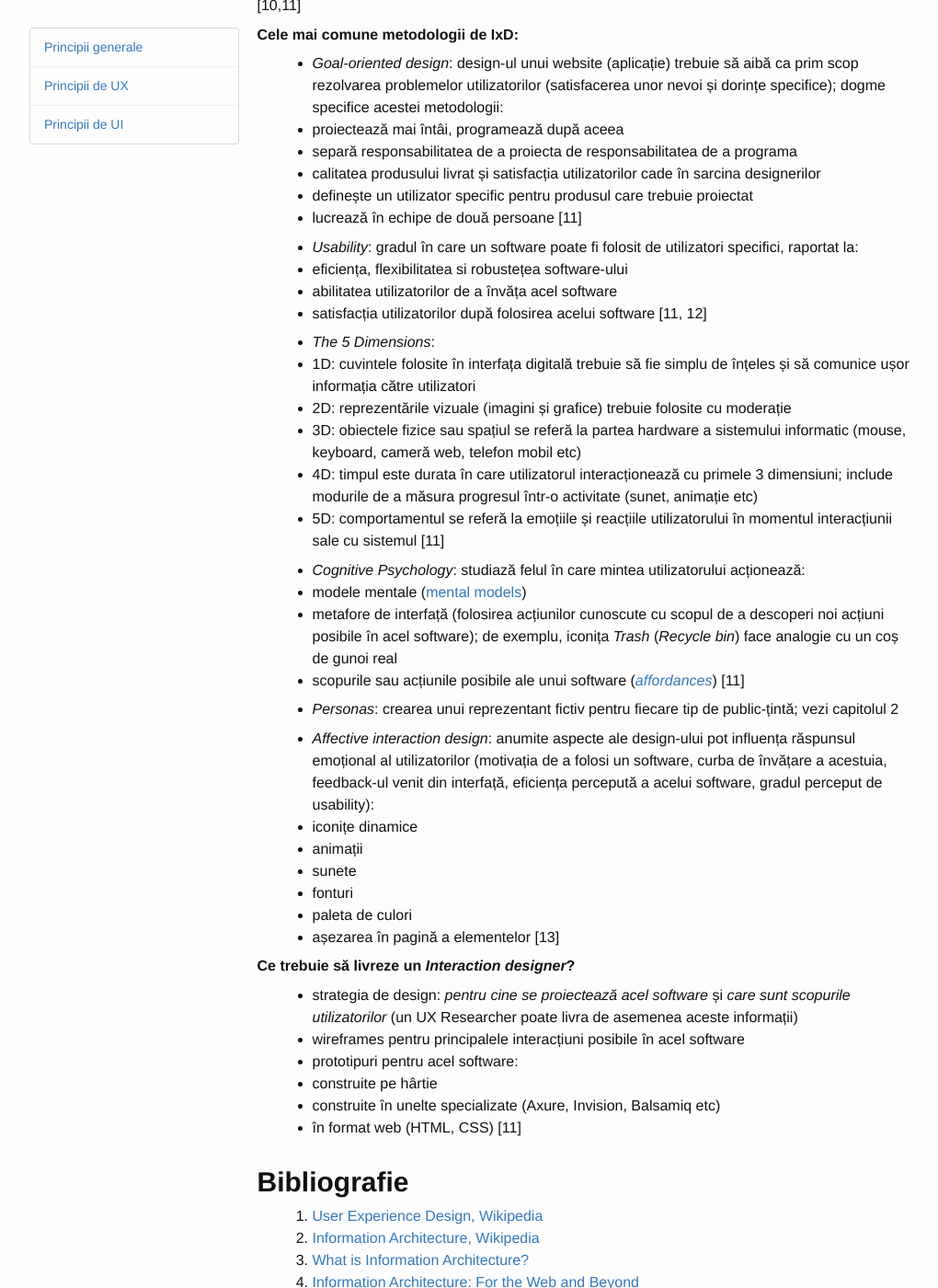
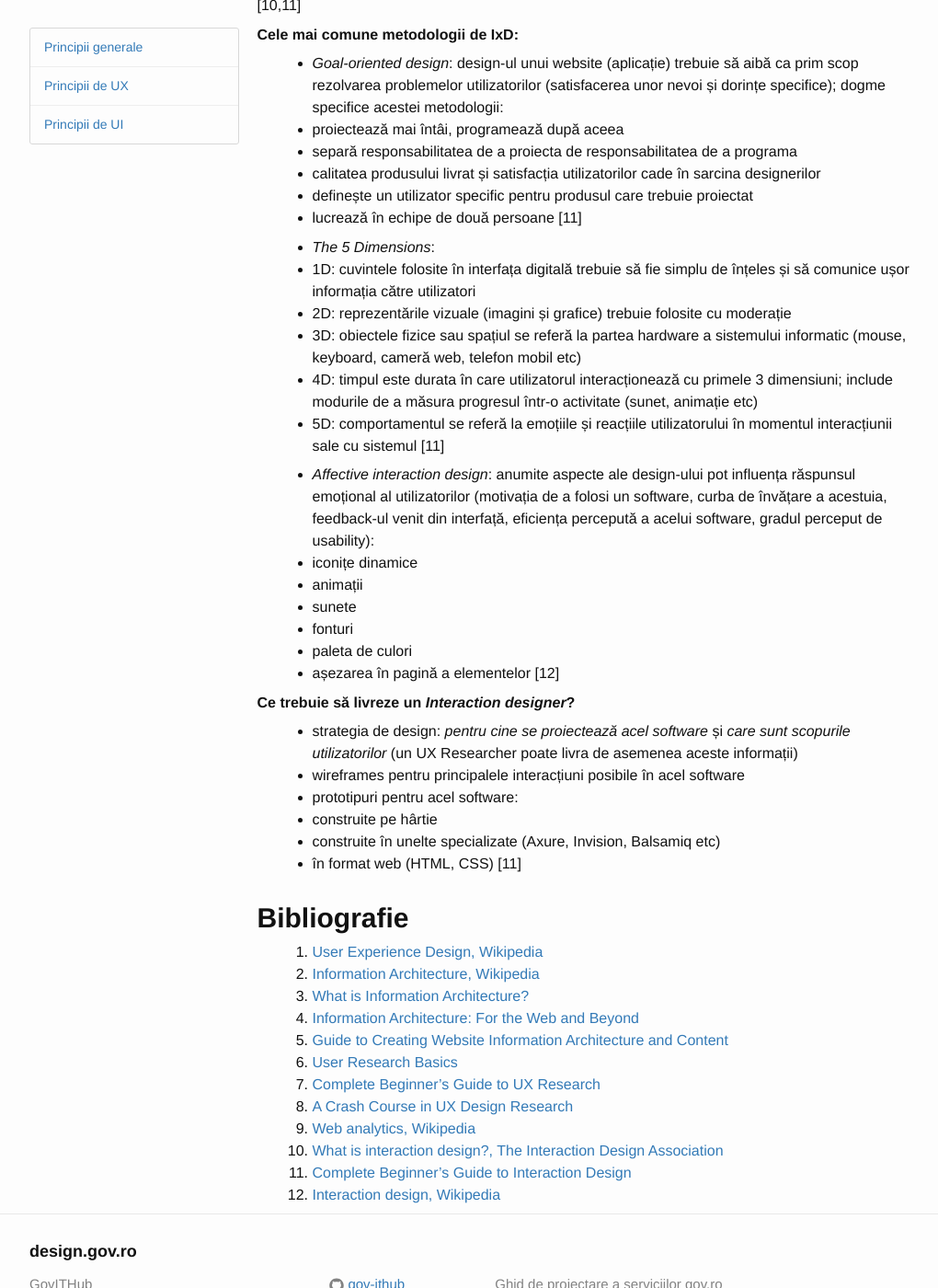
Before and after one commit to gov-ithub/govro-design, a Jekyll site: the page built from 2-ux.md, in a window 1280 px wide and 1400 px high, scrolled down 5893 px. Shown: the whole window at 92% size, without its empty margins (128-1148 px from the left). Built offline with Jekyll 4.4.1, drawn with Linux system fonts in a browser that asks for light colours; nearby versions of some CDN libraries.

Commit message:
Scos 3 paragrafe din Interaction Design
Usability, Cognitive psychology și Personas nu intră la Interaction design.

```diff
--- a/2-ux.md
+++ b/2-ux.md
@@ -190,11 +190,6 @@ _Interaction Design-ul_ (IxD) este acea disciplină care definește structura ș
  * definește un utilizator specific pentru produsul care trebuie proiectat
  * lucrează în echipe de două persoane [11]
 
-* _Usability_: gradul în care un software poate fi folosit de utilizatori specifici, raportat la:
- * eficiența, flexibilitatea si robustețea software-ului
- * abilitatea utilizatorilor de a învăța acel software
- * satisfacția utilizatorilor după folosirea acelui software [11, 12]
-
 * _The 5 Dimensions_:
  * 1D: cuvintele folosite în interfața digitală trebuie să fie simplu de înțeles și să comunice ușor informația către utilizatori
  * 2D: reprezentările vizuale (imagini și grafice) trebuie folosite cu moderație
@@ -202,20 +197,13 @@ _Interaction Design-ul_ (IxD) este acea disciplină care definește structura ș
  * 4D: timpul este durata în care utilizatorul interacționează cu primele 3 dimensiuni; include modurile de a măsura progresul într-o activitate (sunet, animație etc)
  * 5D: comportamentul se referă la emoțiile și reacțiile utilizatorului în momentul interacțiunii sale cu sistemul [11]
 
-* _Cognitive Psychology_: studiază felul în care mintea utilizatorului acționează:
- * modele mentale ([mental models](https://en.wikipedia.org/wiki/Mental_model))
- * metafore de interfață (folosirea acțiunilor cunoscute cu scopul de a descoperi noi acțiuni posibile în acel software); de exemplu, iconița _Trash_ (_Recycle bin_) face analogie cu un coș de gunoi real
- * scopurile sau acțiunile posibile ale unui software ([_affordances_](https://en.wikipedia.org/wiki/Affordance)) [11]
-
-* _Personas_: crearea unui reprezentant fictiv pentru fiecare tip de public-țintă; vezi capitolul 2
-
 * _Affective interaction design_: anumite aspecte ale design-ului pot influența răspunsul emoțional al utilizatorilor (motivația de a folosi un software, curba de învățare a acestuia, feedback-ul venit din interfață, eficiența percepută a acelui software, gradul perceput de usability):
  * iconițe dinamice
  * animații
  * sunete
  * fonturi
  * paleta de culori
- * așezarea în pagină a elementelor [13]
+ * așezarea în pagină a elementelor [12]
 
 **Ce trebuie să livreze un _Interaction designer_?**
 * strategia de design: _pentru cine se proiectează acel software_ și _care sunt scopurile utilizatorilor_ (un UX Researcher poate livra de asemenea aceste informații)
@@ -239,5 +227,4 @@ _Interaction Design-ul_ (IxD) este acea disciplină care definește structura ș
 9. [Web analytics, Wikipedia](https://en.wikipedia.org/wiki/Web_analytics)
 10. [What is interaction design?, The Interaction Design Association](http://ixda.org/ixda-global/about-history/)
 11. [Complete Beginner’s Guide to Interaction Design](http://www.uxbooth.com/articles/complete-beginners-guide-to-interaction-design/)
-12. [Usability, Wikipedia](https://en.wikipedia.org/wiki/Usability)
-13. [Interaction design, Wikipedia](https://en.wikipedia.org/wiki/Interaction_design)
+12. [Interaction design, Wikipedia](https://en.wikipedia.org/wiki/Interaction_design)
```
